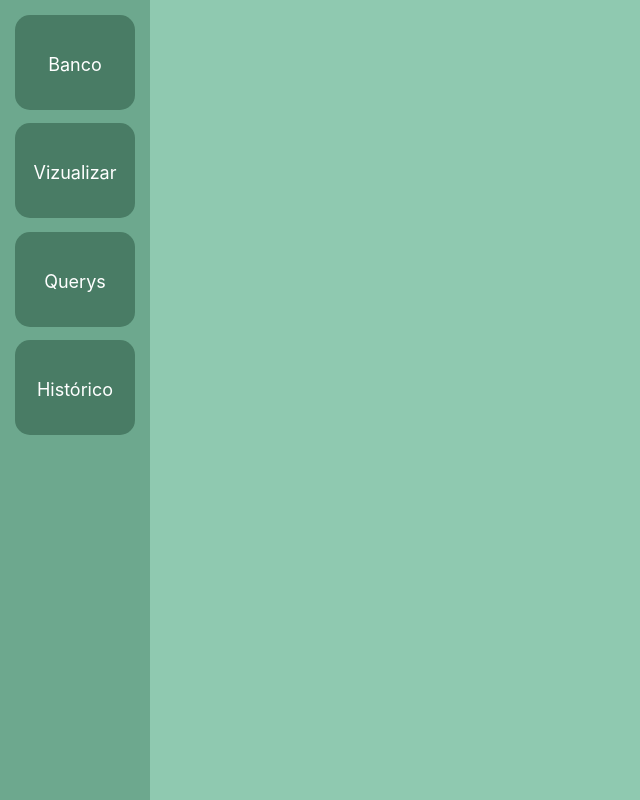
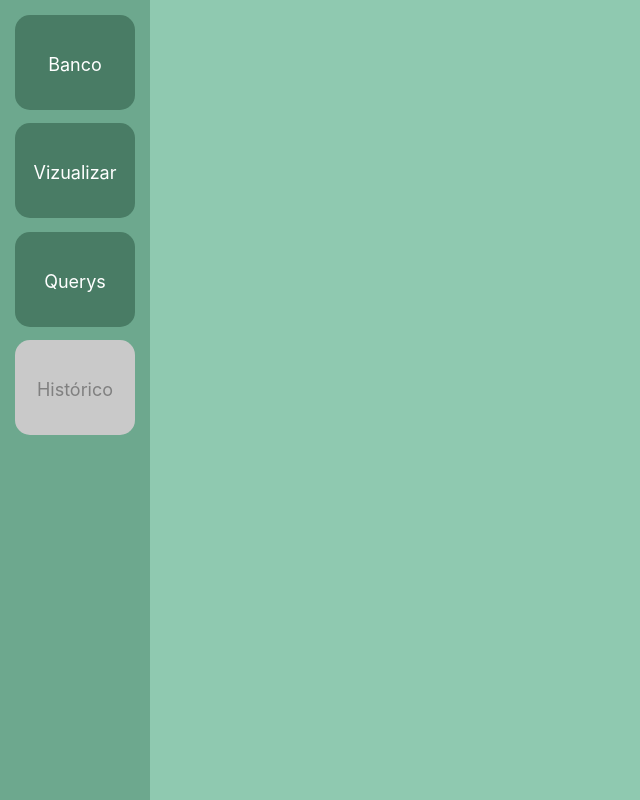
Before and after one commit to FelipeMejias/kery, a React (Create React App) app: page / in a window 1280 px wide. Shown: the whole page, without its empty margins (0-640 px from the left). Built offline with nearby package versions, Linux system fonts and the light colour scheme; some icons are missing.

Commit message:
segundaGeral

```diff
--- a/src/Menu.js
+++ b/src/Menu.js
@@ -15,7 +15,7 @@ export default function Menu({setPagina}){
             <ion-icon name={'play'}/>
                 Querys
             </Botao>
-            <Botao onClick={()=>setPagina(3)}  cor={'#497c65'}>
+            <Botao onClick={()=>setPagina(3)} style={{color:'gray'}}  cor={'#c9c9c9'}>
             <ion-icon name={'reader'}/>
                 Histórico
             </Botao>
```
